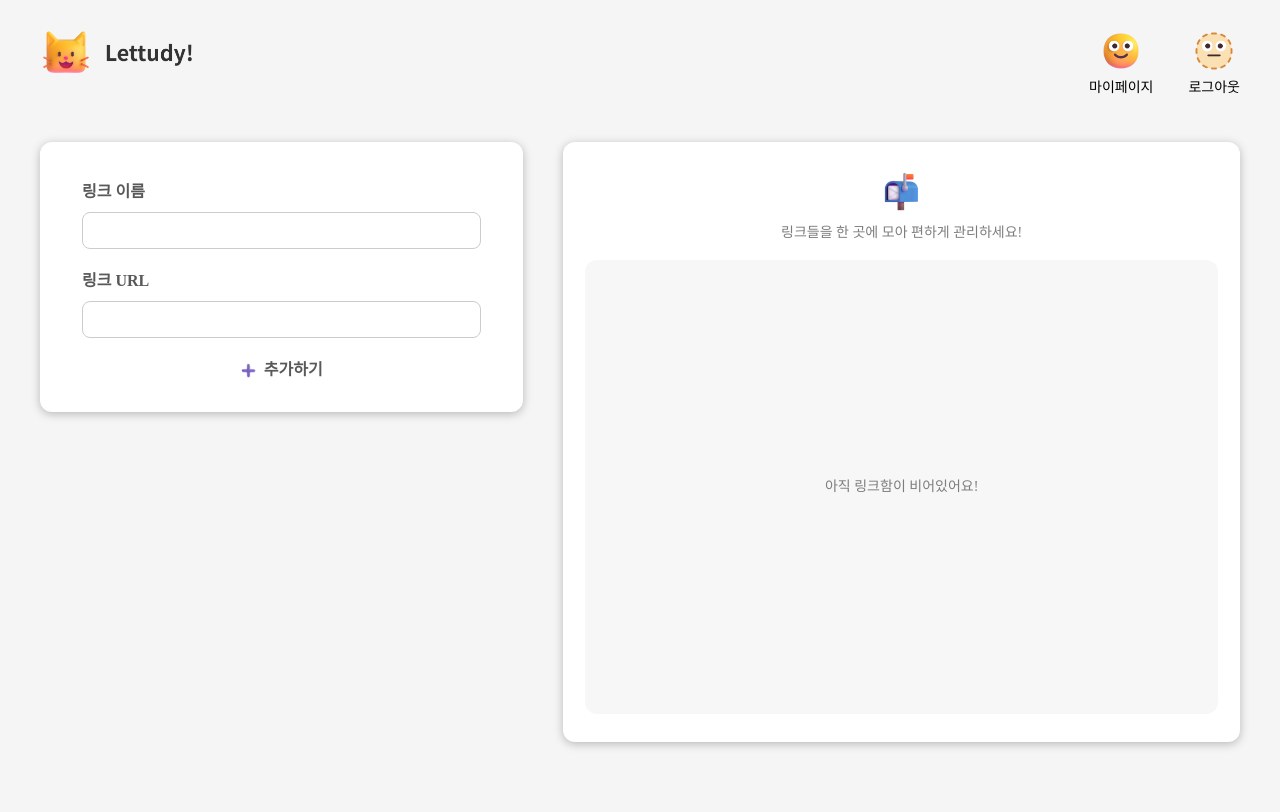
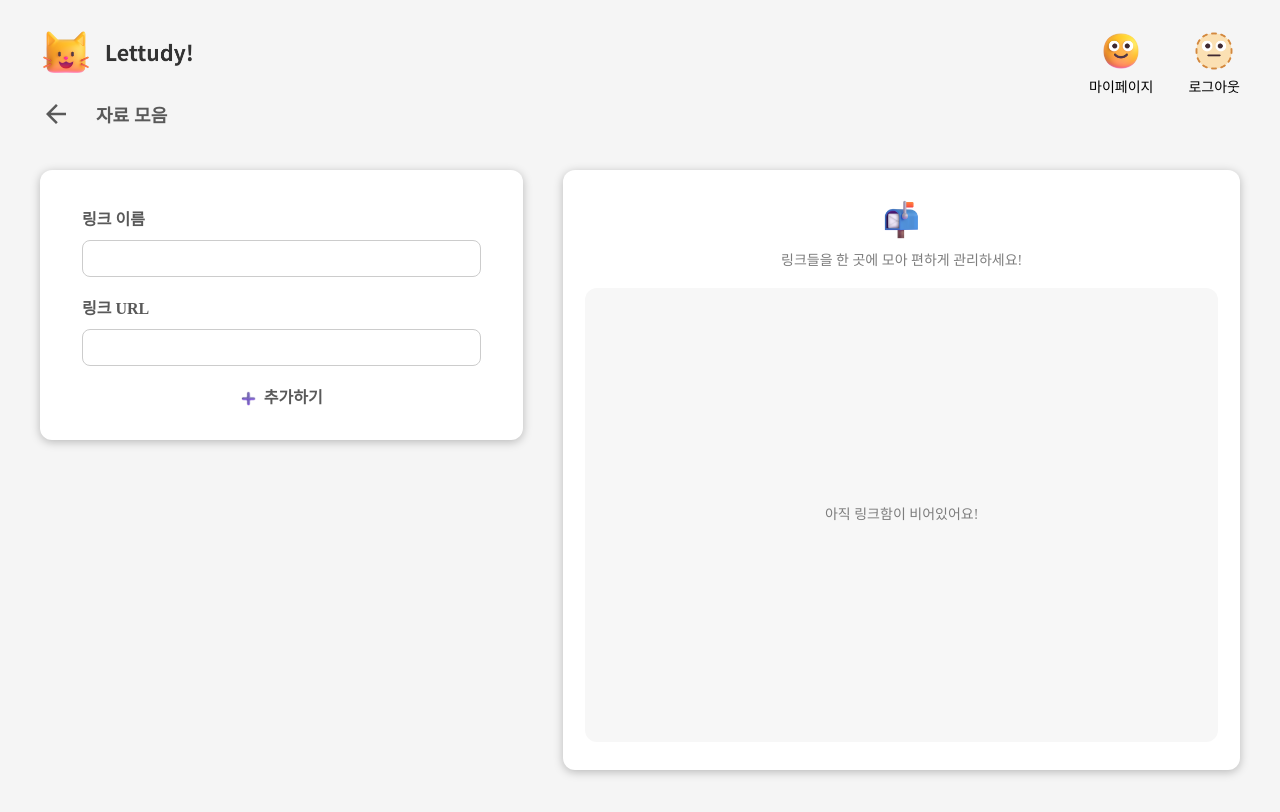
Before and after one commit to IIIIIFive/Lettudy_Client, a React (Vite) app: page /links in a window 1280 px wide. Built offline with nearby package versions, Linux system fonts and the light colour scheme; a web font is replaced by a local one.

Commit message:
[Feat/#27] 자료 모음 뒤로 가기 버튼 적용

```diff
--- a/src/components/common/BackButton.tsx
+++ b/src/components/common/BackButton.tsx
@@ -26,7 +26,7 @@ const BackButtonStyle = styled.div`
   .back-button {
     display: flex;
     align-items: center;
-    gap: 10px;
+    gap: 30px;
     background-color: ${({ theme }) => theme.color_bgLightGray};
   }
 `;
--- a/src/components/room/ButtonList.tsx
+++ b/src/components/room/ButtonList.tsx
@@ -41,7 +41,6 @@ function ButtonList() {
         featName='팀원 뽑기'
         onClick={() => handleButtonClick('modal')}
       />
-      {/* <DrawingModal isOpen={isModalOpen} onClose={handleCloseModal} /> */}
     </ButtonListStyle>
   );
 }
--- a/src/pages/LinkManager.tsx
+++ b/src/pages/LinkManager.tsx
@@ -2,6 +2,7 @@ import { useState } from 'react';
 import styled from 'styled-components';
 import LinkInput from '../components/link/LinkInput';
 import LinkList from '../components/link/LinkList';
+import BackButton from '@/components/common/BackButton';
 
 export interface Link {
   id: number;
@@ -24,10 +25,13 @@ function LinkManager() {
   };
 
   return (
-    <LinkManagerStyle>
-      <LinkInput addLink={addLink} />
-      <LinkList links={links} onClose={removeLink} />
-    </LinkManagerStyle>
+    <>
+      <BackButton text='자료 모음' />
+      <LinkManagerStyle>
+        <LinkInput addLink={addLink} />
+        <LinkList links={links} onClose={removeLink} />
+      </LinkManagerStyle>
+    </>
   );
 }
 
```
Also changed, not shown: src/components/homepage/BottomSection.tsx (+0 -13 lines).
